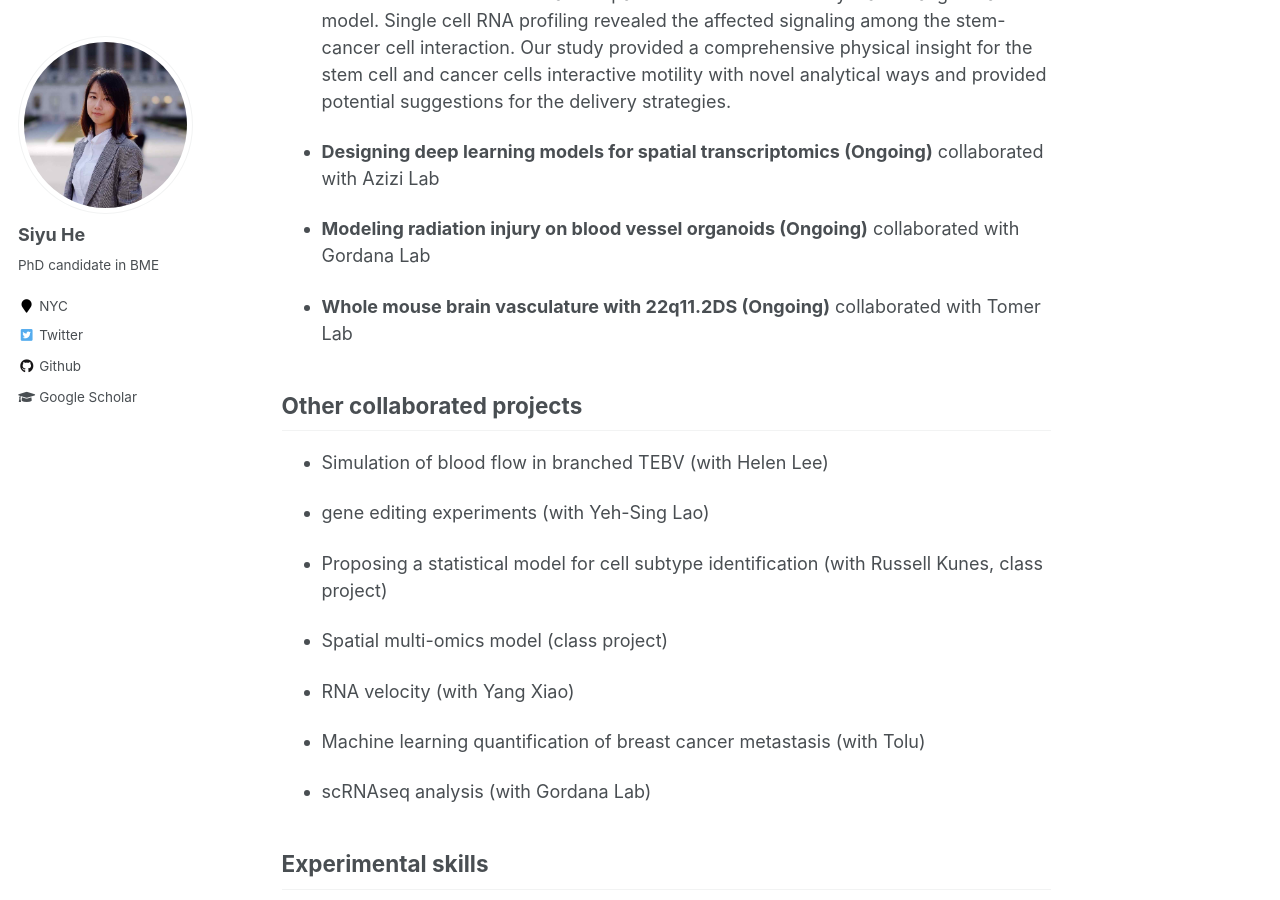
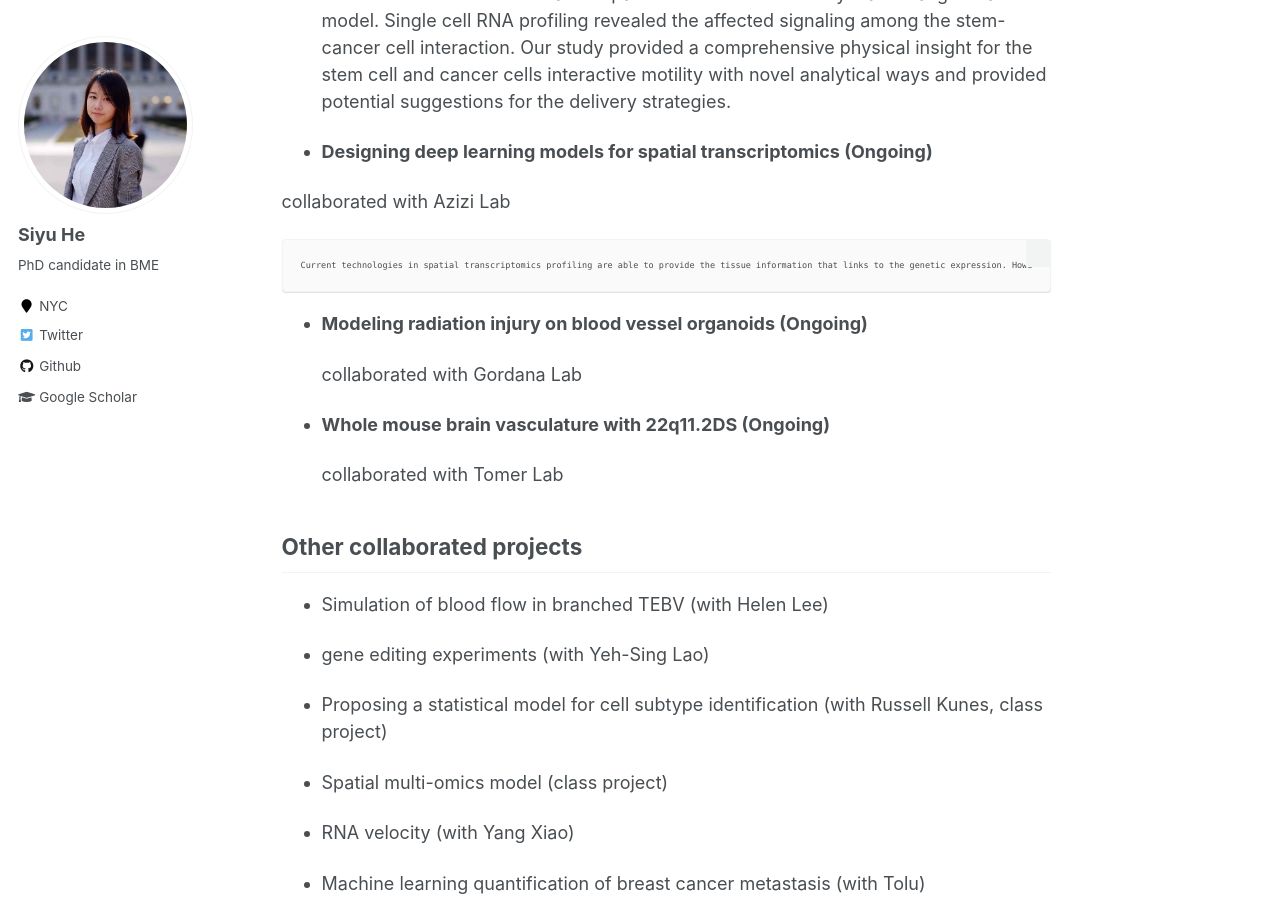
Before and after one commit to siyuh/he-siyu.github.io, a Jekyll site: the page built from _pages/research.md, in a window 1280 px wide and 900 px high, scrolled down 1325 px. Built offline with Jekyll 4.4.1, drawn with Linux system fonts in a browser that asks for light colours.

Commit message:
Update research.md

```diff
--- a/_pages/research.md
+++ b/_pages/research.md
@@ -17,13 +17,19 @@ Major projects
     Certain types of the stem cells, such as mesenchymal stem cell (MSC), neural stem cell (NSC) harbored the ability of tumor-homing, thus considered as an intelligent drug carrier for treating the cancer such as GBM. However, the mechanism of how these stem cells is regulated by the cancer cell signals, and how the trajectory of stem cells gets affected by their interaction with cancer cells is not well understood yet, which hinder the exploration of the more effective delivery strategy. Here we utilized the application of integrated deep learning methods to reveal the interaction dynamics of single and collective MSC/cancer motility. We quantified the cellular dynamics in the co-culturing system of the MSC and cancer cell. We model the co-culture system as an active nematic liquid crystal identified the cancer cell apoptosis induced by the formation of topological defects among the population of rod-shaped MSC. We modeled the interaction pattern of the co-culture by statistical generative model. Single cell RNA profiling revealed the affected signaling among the stem-cancer cell interaction. Our study provided a comprehensive physical insight for the stem cell and cancer cells interactive motility with novel analytical ways and provided potential suggestions for the delivery strategies.
 
 * **Designing deep learning models for spatial transcriptomics (Ongoing)**
+
 collaborated with Azizi Lab
 
+    Current technologies in spatial transcriptomics profiling are able to provide the tissue information that links to the genetic expression. However, the histological images have not yet been investigated to integrate with gene expression yet, which diminishes the values of the spatial profiling. Here, we develop comprehensive integration between histological images and the spatial transcriptomics to predict the locally variable features.
+
 * **Modeling radiation injury on blood vessel organoids (Ongoing)**
-collaborated with Gordana Lab
+
+    collaborated with Gordana Lab
+
 
 * **Whole mouse brain vasculature with 22q11.2DS (Ongoing)**
-collaborated with Tomer Lab
+
+   collaborated with Tomer Lab
 
 Other collaborated projects
 ----
```
